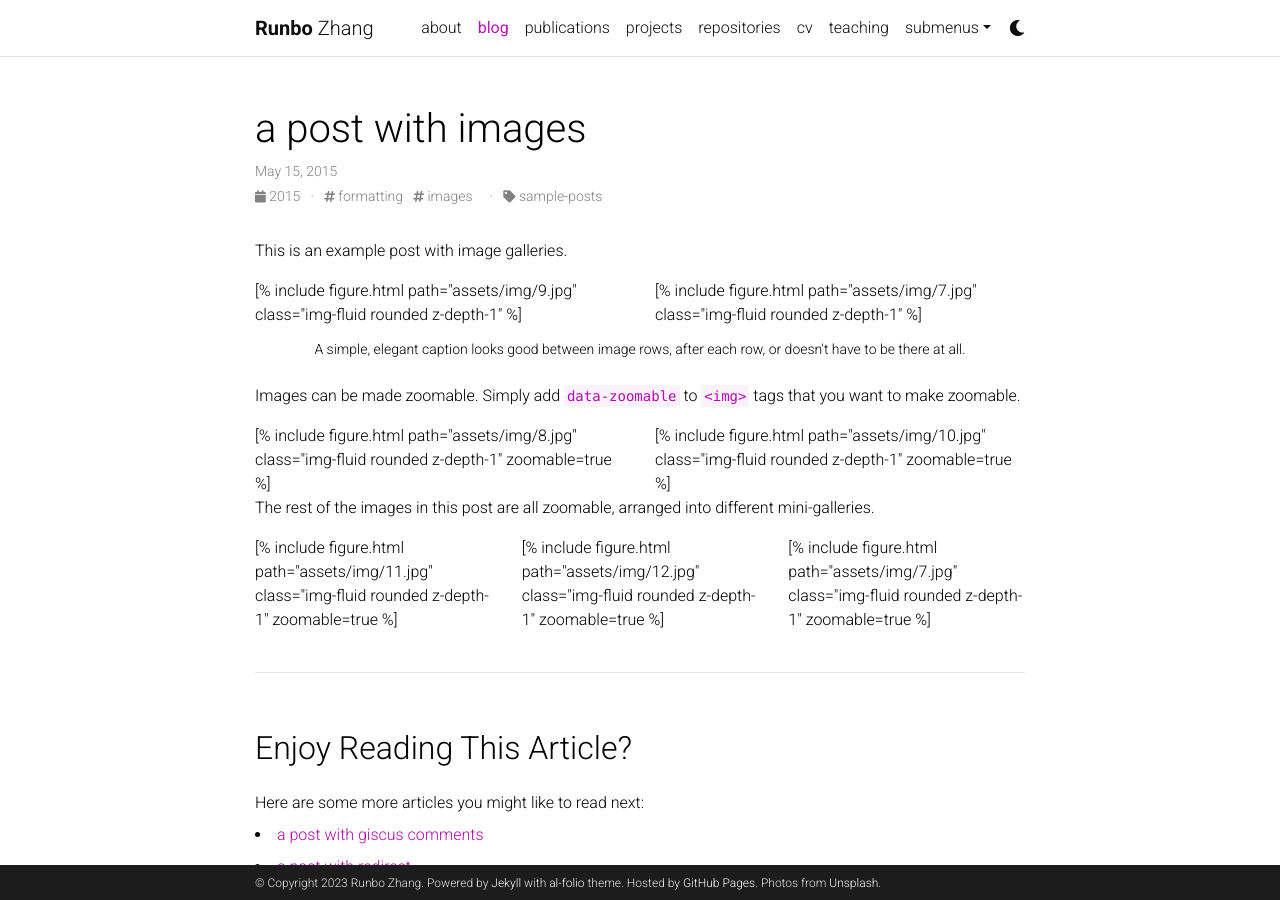
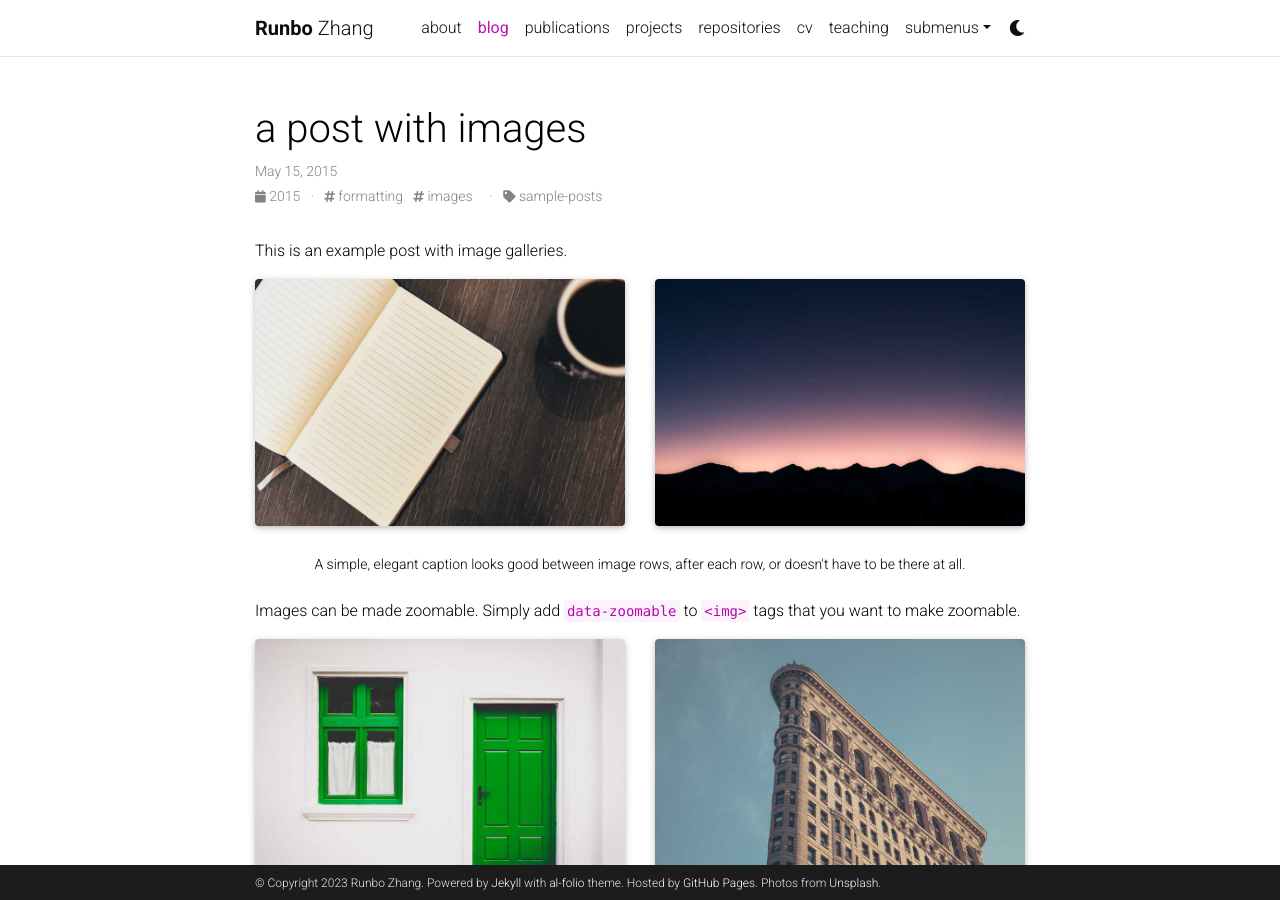
Before and after one commit to zrbpkuyp/zrbpkuyp.github.io, a Jekyll site: the page built from _posts/2015-05-15-images.md, in a window 1280 px wide and 900 px high. Built offline with Jekyll 4.4.1, drawn with Linux system fonts in a browser that asks for light colours; comment, search, counter and statistics services are not loaded; a style sheet for code colours, icons or effects is not loaded.

Commit message:
change all the {%} back

```diff
--- a/_posts/2015-05-15-images.md
+++ b/_posts/2015-05-15-images.md
@@ -10,10 +10,10 @@ This is an example post with image galleries.
 
 <div class="row mt-3">
     <div class="col-sm mt-3 mt-md-0">
-        [% include figure.html path="assets/img/9.jpg" class="img-fluid rounded z-depth-1" %]
+        {% include figure.html path="assets/img/9.jpg" class="img-fluid rounded z-depth-1" %}
     </div>
     <div class="col-sm mt-3 mt-md-0">
-        [% include figure.html path="assets/img/7.jpg" class="img-fluid rounded z-depth-1" %]
+        {% include figure.html path="assets/img/7.jpg" class="img-fluid rounded z-depth-1" %}
     </div>
 </div>
 <div class="caption">
@@ -25,10 +25,10 @@ Simply add `data-zoomable` to `<img>` tags that you want to make zoomable.
 
 <div class="row mt-3">
     <div class="col-sm mt-3 mt-md-0">
-        [% include figure.html path="assets/img/8.jpg" class="img-fluid rounded z-depth-1" zoomable=true %]
+        {% include figure.html path="assets/img/8.jpg" class="img-fluid rounded z-depth-1" zoomable=true %}
     </div>
     <div class="col-sm mt-3 mt-md-0">
-        [% include figure.html path="assets/img/10.jpg" class="img-fluid rounded z-depth-1" zoomable=true %]
+        {% include figure.html path="assets/img/10.jpg" class="img-fluid rounded z-depth-1" zoomable=true %}
     </div>
 </div>
 
@@ -36,12 +36,12 @@ The rest of the images in this post are all zoomable, arranged into different mi
 
 <div class="row mt-3">
     <div class="col-sm mt-3 mt-md-0">
-        [% include figure.html path="assets/img/11.jpg" class="img-fluid rounded z-depth-1" zoomable=true %]
+        {% include figure.html path="assets/img/11.jpg" class="img-fluid rounded z-depth-1" zoomable=true %}
     </div>
     <div class="col-sm mt-3 mt-md-0">
-        [% include figure.html path="assets/img/12.jpg" class="img-fluid rounded z-depth-1" zoomable=true %]
+        {% include figure.html path="assets/img/12.jpg" class="img-fluid rounded z-depth-1" zoomable=true %}
     </div>
     <div class="col-sm mt-3 mt-md-0">
-        [% include figure.html path="assets/img/7.jpg" class="img-fluid rounded z-depth-1" zoomable=true %]
+        {% include figure.html path="assets/img/7.jpg" class="img-fluid rounded z-depth-1" zoomable=true %}
     </div>
 </div>
```
Also changed, not shown: README.md (+34 -32 lines), _posts/2015-07-15-code.md (+5 -5 lines), _posts/2018-12-22-distill.md (+4 -4 lines), _posts/2020-09-28-github-metadata.md (+2 -2 lines), _posts/2020-09-28-twitter.md (+2 -2 lines), _posts/2021-07-04-diagrams.md (+6 -6 lines).
